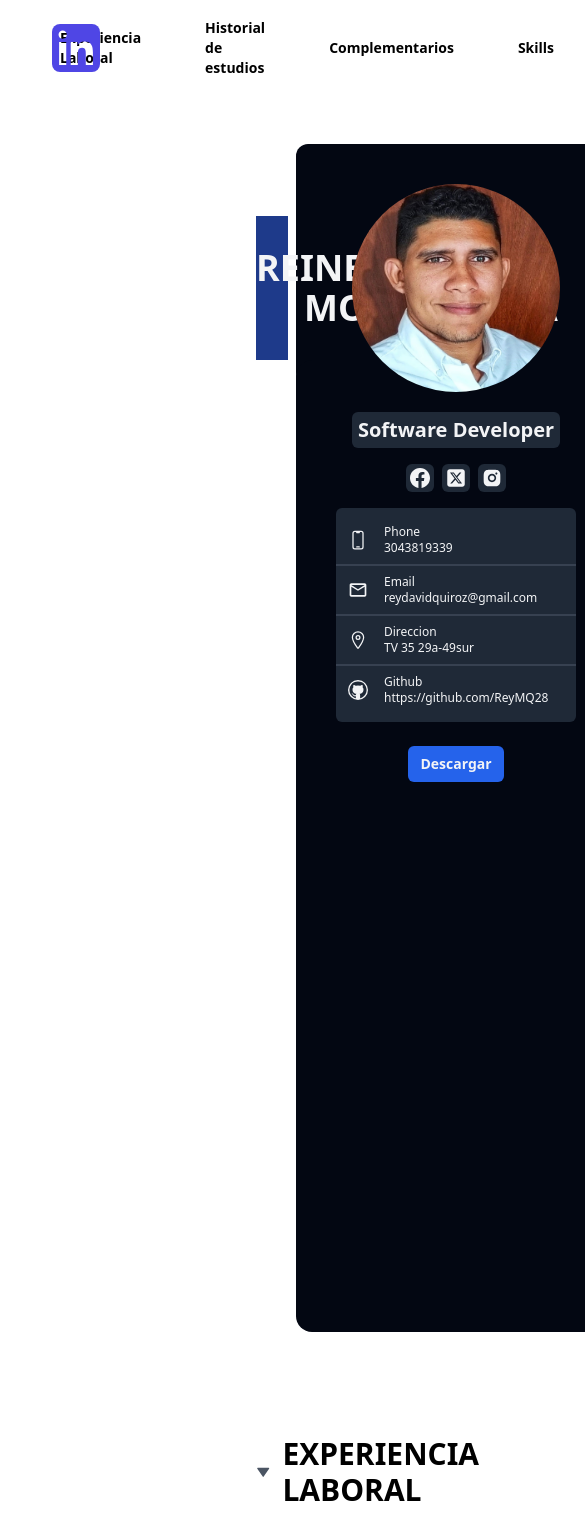
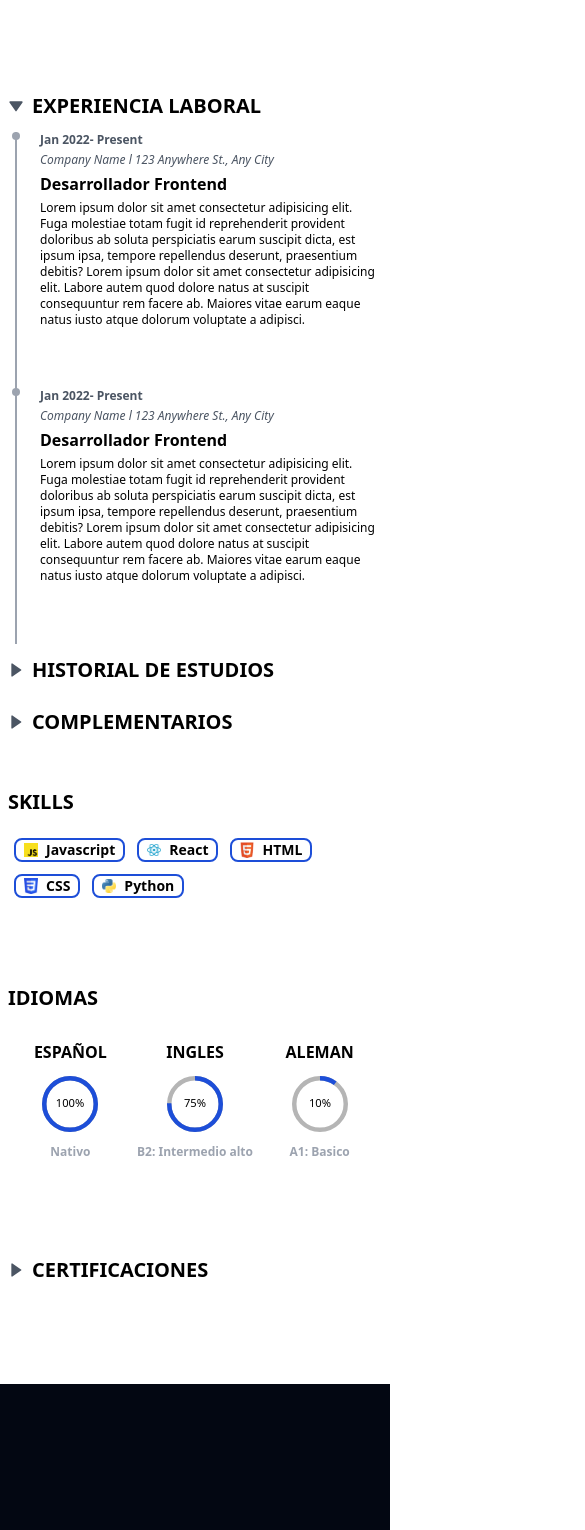
Before and after one commit to mateodevcode/curriculum-vitae-react, a React (Vite) app: page /curriculum-vitae-react/ in a window 390 px wide. Shown: the top 1530 px of the page, 585 px wide, since content can reach past the window. Built offline with nearby package versions, Linux system fonts and the light colour scheme.

Commit message:
Se agrego el modo responsive para los componentes history, idiomas, skills y certificaciones

```diff
--- a/src/components/Certificaciones.jsx
+++ b/src/components/Certificaciones.jsx
@@ -11,40 +11,40 @@ const Certificaciones = () => {
   };
 
   return (
-    <div id="certificaciones" className="flex flex-col justify-center items-center mt-20 mb-40">
-      <div className="flex flex-col justify-center items-start w-full px-10">
+    <div id="certificaciones" className="flex flex-col justify-center items-center lg:mt-20 lg:mb-40 md:mt-20 md:mb-40 sm:mt-10 sm:mb-20">
+      <div className="flex flex-col justify-center items-start w-full lg:px-10 md:px-5 sm:px-2">
         <div
           className={`flex flex-row justify-start items-center cursor-pointer py-4`}
           onClick={onclick}
         >
           <BiSolidRightArrow
-            className={`text-2xl mr-3 text-gray-600 ${
+            className={`lg:text-2xl md:text-xl sm:text-base lg:mr-3 md:mr-3 sm:mr-2 text-gray-600 ${
               desplegar == true ? "flex" : "hidden"
             }`}
           />
           <BiSolidDownArrow
-            className={`text-2xl mr-3 text-gray-600 ${
+            className={`lg:text-2xl md:text-xl sm:text-base lg:mr-3 md:mr-3 sm:mr-2 text-gray-600 ${
               desplegar == true ? "hidden" : "flex"
             }`}
           />
-          <h3 className="title-history text-3xl font-semibold py-2 uppercase hover:text-blue-700">
+          <h3 className="title-history lg:text-3xl md:text-2xl sm:text-xl font-semibold lg:py-2 md:py-2 sm:py-1 hover:text-blue-700 uppercase">
             Certificaciones
           </h3>
         </div>
 
         <div className={`flex flex-col ${desplegar == true ? "hidden" : "flex"}`}>
 
-            <div className="my-4 hover:scale-105">
-                <h3 className="pl-10 text-3xl font-semibold hover:text-blue-700">Linux</h3>
-                <p className="pl-10 font-semibold italic text-gray-500">Cisco Network Academy</p>
+            <div className="lg:my-4 md:my-4 sm:my-2 hover:scale-105">
+                <h3 className="lg:pl-10 md:pl-8 sm:pl-5 lg:text-3xl md:text-2xl sm:text-xl font-semibold hover:text-blue-700">Linux</h3>
+                <p className="lg:pl-10 md:pl-8 sm:pl-5 font-semibold italic text-gray-500">Cisco Network Academy</p>
                 <a href="https://www.credly.com/badges/e0c84987-46ab-42ad-b03e-f79190fee693/linked_in_profile" target="_blank">
                 <img src={hardware} alt="" className="" />
                 </a>
             </div>
 
-            <div className="my-4 hover:scale-105">
-                <h3 className="pl-10 text-3xl font-semibold hover:text-blue-700">Linux</h3>
-                <p className="pl-10 font-semibold italic text-gray-500">Cisco Network Academy</p>
+            <div className="lg:my-4 md:my-4 sm:my-2 hover:scale-105">
+                <h3 className="lg:pl-10 md:pl-8 sm:pl-5 lg:text-3xl md:text-2xl sm:text-xl font-semibold hover:text-blue-700">Linux</h3>
+                <p className="lg:pl-10 md:pl-8 sm:pl-5 font-semibold italic text-gray-500">Cisco Network Academy</p>
                 <a href="https://www.credly.com/badges/e0c84987-46ab-42ad-b03e-f79190fee693/linked_in_profile" target="_blank">
                 <img src={hardware} alt="" className="" />
                 </a>
--- a/src/components/Footer.jsx
+++ b/src/components/Footer.jsx
@@ -8,7 +8,7 @@ import mateo from "../img/mateo.jpg";
 const Footer = () => {
   return (
     <div className="flex flex-col justify-between items-center bg-gray-950 w-ful h-full text-white">
-      <div className="flex flex-row justify-around items-start my-40 w-full">
+      <div className="flex flex-wrap flex-row justify-around items-start my-40 w-full">
         <div className="flex flex-col justify-center items-start">
           <div className="flex flex-row justify-center items-center hover:text-blue-600 text-xl font-semibold mb-2">
             <BsPersonCircle className="mx-2 text-2xl" />
--- a/src/components/Header.jsx
+++ b/src/components/Header.jsx
@@ -4,7 +4,7 @@ function Header() {
   return (
     <div className="w-full flex justify-around items-center px-7 pr-3 mb-10 ">
       <div className=" flex items-start justify- cursor-pointer  my-6  w-12 h-12">
-        <GrLinkedin className="flex justify-center items-center text-indigo-600 absolute rounded-lg bg cursor-pointer w-12 h-12  text-3xl ml-6 " />
+        <a href="https://www.linkedin.com/" target="_blank"><GrLinkedin className="flex justify-center items-center text-indigo-600 absolute rounded-lg bg cursor-pointer w-12 h-12  text-3xl ml-6 " /></a>
       </div>
       <div className="flex justify-between text-sm font-semibold items-center  ">
         <div className="px-8 hover:text-blue-700"><a href="#experiencia-laboral">Experiencia Laboral</a></div>
--- a/src/components/HistoryAcademy.jsx
+++ b/src/components/HistoryAcademy.jsx
@@ -13,12 +13,12 @@ function HistoryAcademy() {
   }
 
   return (
-    <div id="historial-estudios" className="flex flex-col justify-center items-start w-full px-10">
-      <div className={`flex flex-row justify-start items-center cursor-pointer py-4`} onClick={onclick}>
-        <BiSolidRightArrow className={`text-2xl mr-3 text-gray-600 ${desplegar == true ? "flex" : "hidden"}`} />
-        <BiSolidDownArrow className={`text-2xl mr-3 text-gray-600 ${desplegar == true ? "hidden" : "flex"}`} />
-        <h3 className="title-history text-3xl font-semibold py-2 hover:text-blue-700">
-          HISTORIAL DE ESTUDIOS
+    <div id="historial-estudios" className="flex flex-col justify-center items-start w-full lg:px-10 md:px-5 sm:px-2">
+      <div className={`flex flex-row justify-start items-center cursor-pointer lg:py-4 md:py-3 sm:py-2`} onClick={onclick}>
+        <BiSolidRightArrow className={`lg:text-2xl md:text-xl sm:text-base lg:mr-3 md:mr-3 sm:mr-2 text-gray-600 ${desplegar == true ? "flex" : "hidden"}`} />
+        <BiSolidDownArrow className={`lg:text-2xl md:text-xl sm:text-base lg:mr-3 md:mr-3 sm:mr-2 text-gray-600 ${desplegar == true ? "hidden" : "flex"}`} />
+        <h3 className="title-history lg:text-3xl md:text-2xl sm:text-xl font-semibold lg:py-2 md:py-2 sm:py-1 hover:text-blue-700 uppercase">
+          Historial de Estudios
         </h3>
       </div>
       <div className={`flex flex-col ${desplegar == true ? "hidden" : "flex"}`}>
@@ -26,21 +26,21 @@ function HistoryAcademy() {
 
         <div className="historyExp flex flex-row justify-center items-start">
           <div className="flex flex-col justify-center items-center pl-1 mr-4">
-            <div className="w-4 h-4 bg-gray-400 rounded-full"></div>
-            <div className="bg-gray-400 w-1 h-72 -mt-2"></div>
+            <div className="lg:w-4 lg:h-4 md:w-3 md:h-3 sm:w-2 sm:h-2 bg-gray-400 rounded-full"></div>
+            <div className="bg-gray-400 lg:w-1 lg:h-72 md:w-1 md:h-72 sm:w-0.5 sm:h-64 -mt-2"></div>
           </div>
           <div>
-            <div className="contenido-history px-5">
-              <p className="tiempo-history text-sm text-gray-600 font-semibold">
+            <div className="contenido-history lg:px-5 md:px-3 sm:px-1">
+              <p className="tiempo-history lg:text-sm md:text-sm sm:text-xs text-gray-600 font-semibold">
                 Jan 2022- Present
               </p>
-              <p className="empresa-history text-lg text-gray-600 italic mt-1">
+              <p className="empresa-history lg:text-lg md:text-base sm:text-xs text-gray-600 italic mt-1">
                 Company Name l 123 Anywhere St., Any City
               </p>
-              <h4 className="cargo-history text-xl font-semibold py-1">
+              <h4 className="cargo-history lg:text-xl md:text-lg sm:text-base font-semibold py-1">
                 Desarrollador Frontend
               </h4>
-              <p className="descripcion-history">
+              <p className="descripcion-history lg:text-base md:text-sm sm:text-xs">
                 Lorem ipsum dolor sit amet consectetur adipisicing elit. Fuga
                 molestiae totam fugit id reprehenderit provident doloribus ab
                 soluta perspiciatis earum suscipit dicta, est ipsum ipsa,
--- a/src/components/HistoryComplement.jsx
+++ b/src/components/HistoryComplement.jsx
@@ -13,12 +13,12 @@ function HistoryComplement() {
   }
 
   return (
-    <div id="complementarios" className="flex flex-col justify-center items-start w-full px-10">
-      <div className={`flex flex-row justify-start items-center cursor-pointer py-4`} onClick={onclick}>
-        <BiSolidRightArrow className={`text-2xl mr-3 text-gray-600 ${desplegar == true ? "flex" : "hidden"}`} />
-        <BiSolidDownArrow className={`text-2xl mr-3 text-gray-600 ${desplegar == true ? "hidden" : "flex"}`} />
-        <h3 className="title-history text-3xl font-semibold py-2 hover:text-blue-700">
-          COMPLEMENTARIOS
+    <div id="complementarios" className="flex flex-col justify-center items-start w-full lg:px-10 md:px-5 sm:px-2">
+      <div className={`flex flex-row justify-start items-center cursor-pointer lg:py-4 md:py-3 sm:py-2`} onClick={onclick}>
+        <BiSolidRightArrow className={`lg:text-2xl md:text-xl sm:text-base lg:mr-3 md:mr-3 sm:mr-2 text-gray-600 ${desplegar == true ? "flex" : "hidden"}`} />
+        <BiSolidDownArrow className={`lg:text-2xl md:text-xl sm:text-base lg:mr-3 md:mr-3 sm:mr-2 text-gray-600 ${desplegar == true ? "hidden" : "flex"}`} />
+        <h3 className="title-history lg:text-3xl md:text-2xl sm:text-xl font-semibold lg:py-2 md:py-2 sm:py-1 hover:text-blue-700 uppercase">
+          Complementarios
         </h3>
       </div>
       <div className={`flex flex-col ${desplegar == true ? "hidden" : "flex"}`}>
@@ -26,21 +26,21 @@ function HistoryComplement() {
 
         <div className="historyExp flex flex-row justify-center items-start">
           <div className="flex flex-col justify-center items-center pl-1 mr-4">
-            <div className="w-4 h-4 bg-gray-400 rounded-full"></div>
-            <div className="bg-gray-400 w-1 h-72 -mt-2"></div>
+            <div className="lg:w-4 lg:h-4 md:w-3 md:h-3 sm:w-2 sm:h-2 bg-gray-400 rounded-full"></div>
+            <div className="bg-gray-400 lg:w-1 lg:h-72 md:w-1 md:h-72 sm:w-0.5 sm:h-64 -mt-2"></div>
           </div>
           <div>
-            <div className="contenido-history px-5">
-              <p className="tiempo-history text-sm text-gray-600 font-semibold">
+            <div className="contenido-history lg:px-5 md:px-3 sm:px-1">
+              <p className="tiempo-history lg:text-sm md:text-sm sm:text-xs text-gray-600 font-semibold">
                 Jan 2022- Present
               </p>
-              <p className="empresa-history text-lg text-gray-600 italic mt-1">
+              <p className="empresa-history lg:text-lg md:text-base sm:text-xs text-gray-600 italic mt-1">
                 Company Name l 123 Anywhere St., Any City
               </p>
-              <h4 className="cargo-history text-xl font-semibold py-1">
+              <h4 className="cargo-history lg:text-xl md:text-lg sm:text-base font-semibold py-1">
                 Desarrollador Frontend
               </h4>
-              <p className="descripcion-history">
+              <p className="descripcion-history lg:text-base md:text-sm sm:text-xs">
                 Lorem ipsum dolor sit amet consectetur adipisicing elit. Fuga
                 molestiae totam fugit id reprehenderit provident doloribus ab
                 soluta perspiciatis earum suscipit dicta, est ipsum ipsa,
--- a/src/components/HistoryExp.jsx
+++ b/src/components/HistoryExp.jsx
@@ -9,23 +9,23 @@ function HistoryExp() {
   };
 
   return (
-    <div id="experiencia-laboral" className="flex flex-col justify-center items-start w-full px-10">
+    <div id="experiencia-laboral" className="flex flex-col justify-center items-start w-full lg:px-10 md:px-5 sm:px-2">
       <div
-        className={`flex flex-row justify-start items-center cursor-pointer py-4`}
+        className={`flex flex-row justify-start items-center cursor-pointer lg:py-4 md:py-3 sm:py-2`}
         onClick={onclick}
       >
         <BiSolidRightArrow
-          className={`text-2xl mr-3 text-gray-600 ${
+          className={`lg:text-2xl md:text-xl sm:text-base lg:mr-3 md:mr-3 sm:mr-2 text-gray-600 ${
             desplegar == true ? "flex" : "hidden"
           }`}
         />
         <BiSolidDownArrow
-          className={`text-2xl mr-3 text-gray-600 ${
+          className={`lg:text-2xl md:text-xl sm:text-base lg:mr-3 md:mr-3 sm:mr-2 text-gray-600 ${
             desplegar == true ? "hidden" : "flex"
           }`}
         />
-        <h3 className="title-history text-3xl font-semibold py-2 hover:text-blue-700">
-          EXPERIENCIA LABORAL
+        <h3 className="title-history lg:text-3xl md:text-2xl sm:text-xl font-semibold lg:py-2 md:py-2 sm:py-1 hover:text-blue-700 uppercase">
+          Experiencia Laboral
         </h3>
       </div>
       <div className={`flex flex-col ${desplegar == true ? "hidden" : "flex"}`}>
@@ -33,21 +33,21 @@ function HistoryExp() {
 
         <div className="historyExp flex flex-row justify-center items-start">
           <div className="flex flex-col justify-center items-center pl-1 mr-4">
-            <div className="w-4 h-4 bg-gray-400 rounded-full"></div>
-            <div className="bg-gray-400 w-1 h-72 -mt-2"></div>
+            <div className="lg:w-4 lg:h-4 md:w-3 md:h-3 sm:w-2 sm:h-2 bg-gray-400 rounded-full"></div>
+            <div className="bg-gray-400 lg:w-1 lg:h-72 md:w-1 md:h-72 sm:w-0.5 sm:h-64 -mt-2"></div>
           </div>
           <div>
-            <div className="contenido-history px-5">
-              <p className="tiempo-history text-sm text-gray-600 font-semibold">
+            <div className="contenido-history lg:px-5 md:px-3 sm:px-1">
+              <p className="tiempo-history lg:text-sm md:text-sm sm:text-xs text-gray-600 font-semibold">
                 Jan 2022- Present
               </p>
-              <p className="empresa-history text-lg text-gray-600 italic mt-1">
+              <p className="empresa-history lg:text-lg md:text-base sm:text-xs text-gray-600 italic mt-1">
                 Company Name l 123 Anywhere St., Any City
               </p>
-              <h4 className="cargo-history text-xl font-semibold py-1">
+              <h4 className="cargo-history lg:text-xl md:text-lg sm:text-base font-semibold py-1">
                 Desarrollador Frontend
               </h4>
-              <p className="descripcion-history">
+              <p className="descripcion-history lg:text-base md:text-sm sm:text-xs">
                 Lorem ipsum dolor sit amet consectetur adipisicing elit. Fuga
                 molestiae totam fugit id reprehenderit provident doloribus ab
                 soluta perspiciatis earum suscipit dicta, est ipsum ipsa,
@@ -63,21 +63,21 @@ function HistoryExp() {
 
         <div className="historyExp flex flex-row justify-center items-start">
           <div className="flex flex-col justify-center items-center pl-1 mr-4">
-            <div className="w-4 h-4 bg-gray-400 rounded-full"></div>
-            <div className="bg-gray-400 w-1 h-72 -mt-2"></div>
+            <div className="lg:w-4 lg:h-4 md:w-3 md:h-3 sm:w-2 sm:h-2 bg-gray-400 rounded-full"></div>
+            <div className="bg-gray-400 lg:w-1 lg:h-72 md:w-1 md:h-72 sm:w-0.5 sm:h-64 -mt-2"></div>
           </div>
           <div>
-            <div className="contenido-history px-5">
-              <p className="tiempo-history text-sm text-gray-600 font-semibold">
+            <div className="contenido-history lg:px-5 md:px-3 sm:px-1">
+              <p className="tiempo-history lg:text-sm md:text-sm sm:text-xs text-gray-600 font-semibold">
                 Jan 2022- Present
               </p>
-              <p className="empresa-history text-lg text-gray-600 italic mt-1">
+              <p className="empresa-history lg:text-lg md:text-base sm:text-xs text-gray-600 italic mt-1">
                 Company Name l 123 Anywhere St., Any City
               </p>
-              <h4 className="cargo-history text-xl font-semibold py-1">
+              <h4 className="cargo-history lg:text-xl md:text-lg sm:text-base font-semibold py-1">
                 Desarrollador Frontend
               </h4>
-              <p className="descripcion-history">
+              <p className="descripcion-history lg:text-base md:text-sm sm:text-xs">
                 Lorem ipsum dolor sit amet consectetur adipisicing elit. Fuga
                 molestiae totam fugit id reprehenderit provident doloribus ab
                 soluta perspiciatis earum suscipit dicta, est ipsum ipsa,
@@ -90,6 +90,8 @@ function HistoryExp() {
             </div>
           </div>
         </div>
+
+
       </div>
     </div>
   );
--- a/src/components/Idiomas.jsx
+++ b/src/components/Idiomas.jsx
@@ -7,14 +7,14 @@ const Idiomas = () => {
   const percentagealeman = 10;
 
   return (
-    <div id="idiomas" className="px-10 w-full mt-20 mb-40">
-      <h3 className="font-semibold text-3xl hover:text-blue-800 w-min pb-4">
+    <div id="idiomas" className="w-full lg:px-10 md:px-5 sm:px-2 lg:mt-20 lg:mb-32 md:mt-20 md:mb-32 sm:mt-10 sm:mb-16">
+      <h3 className="font-semibold lg:text-3xl md:text-2xl sm:text-xl hover:text-blue-700 w-min pb-4">
         IDIOMAS
       </h3>
-      <div className="flex flex-row justify-around items-center">
+      <div className="flex flex-row justify-around items-start">
         <div className="w-56 flex flex-col justify-center items-center ">
-          <span className="my-3 text-2xl uppercase font-semibold">Español</span>
-          <div className="w-20">
+          <span className="my-3 lg:text-2xl md:text-2xl sm:text-base uppercase font-semibold">Español</span>
+          <div className="lg:w-20 md:w-20 sm:w-14">
             <CircularProgressbar
               value={percentageEspanol}
               text={`${percentageEspanol}%`}
@@ -30,12 +30,12 @@ const Idiomas = () => {
               })}
             />
           </div>
-          <span className="my-3 text-2xl font-semibold text-gray-400">Nativo</span>
+          <span className="my-3 lg:text-2xl md:text-2xl sm:text-xs font-semibold text-gray-400">Nativo</span>
         </div>
 
         <div className="w-56 flex flex-col justify-center items-center">
-          <span className="my-3 text-2xl uppercase font-semibold">Ingles</span>
-          <div className="w-20">
+          <span className="my-3 lg:text-2xl md:text-2xl sm:text-base uppercase font-semibold">Ingles</span>
+          <div className="lg:w-20 md:w-20 sm:w-14">
             <CircularProgressbar
               value={percentageingles}
               text={`${percentageingles}%`}
@@ -51,12 +51,12 @@ const Idiomas = () => {
               })}
             />
           </div>
-          <span className="my-3 text-2xl font-semibold text-gray-400">B2: Intermedio alto</span>
+          <span className="my-3 lg:text-2xl md:text-2xl sm:text-xs font-semibold text-gray-400">B2: Intermedio alto</span>
         </div>
 
         <div className="w-56 flex flex-col justify-center items-center">
-          <span className="my-3 text-2xl uppercase font-semibold">Aleman</span>
-          <div className="w-20">
+          <span className="my-3 lg:text-2xl md:text-2xl sm:text-base uppercase font-semibold">Aleman</span>
+          <div className="lg:w-20 md:w-20 sm:w-14">
             <CircularProgressbar
               value={percentagealeman}
               text={`${percentagealeman}%`}
@@ -72,7 +72,7 @@ const Idiomas = () => {
               })}
             />
           </div>
-          <span className="my-3 text-2xl font-semibold text-gray-400">A1: Basico</span>
+          <span className="my-3 lg:text-2xl md:text-2xl sm:text-xs font-semibold text-gray-400">A1: Basico</span>
         </div>
       </div>
     </div>
--- a/src/components/Skills.jsx
+++ b/src/components/Skills.jsx
@@ -3,12 +3,12 @@ import { skillsLeguajes } from "../data/skills.lenguajes";
 
 function Skills() {
   return (
-    <div id="skills" className="px-10 w-full mt-20 mb-40">
-      <h3 className="font-semibold text-3xl hover:text-blue-800 w-min pb-4">SKILLS</h3>
+    <div id="skills" className="w-full lg:px-10 md:px-5 sm:px-2 lg:mt-20 lg:mb-40 md:mt-20 md:mb-40 sm:mt-10 sm:mb-20">
+      <h3 className="font-semibold lg:text-3xl md:text-2xl sm:text-xl hover:text-blue-700 w-min pb-4">SKILLS</h3>
       <div className="w-full flex flex-wrap">
         {skillsLeguajes.map((skill) => (
-            <div key={skill.id} className="flex flex-row jus items-center border-blue-700 hover:text-white hover:bg-gray-950 border-2 rounded-xl w-max px-3 py-1 m-1.5 font-semibold cursor-pointer hover:shadow-xl hover:shadow-blue-900">
-                <img src={skill.img} alt={skill.alt} className='w-5 mr-2' />
+            <div key={skill.id} className="flex flex-row jus items-center border-blue-700 hover:text-white hover:bg-gray-950 border-2 lg:rounded-xl md:rounded-xl sm:rounded-lg w-max lg:px-3 md:px-3 sm:px-2 lg:py-1 md:py-1 sm:py-0 m-1.5 font-semibold cursor-pointer hover:shadow-xl hover:shadow-blue-900 lg:text-base md:text-base sm:text-sm">
+                <img src={skill.img} alt={skill.alt} className='lg:w-5 md:w-5 sm:w-3.5 mr-2' />
                 <span>{skill.nombre}</span>
             </div>
 
--- /dev/null
+++ b/src/data/history.styles.js
@@ -0,0 +1,3 @@
+export const histoyStyles = {
+    titulo: ""
+}
--- a/src/pages/HomePage.jsx
+++ b/src/pages/HomePage.jsx
@@ -9,13 +9,14 @@ import Header from "../components/Header"
 
 
 function HomePage() {
+
   return (
     <div id="homepage">
-    <Header />
-      <div className="flex flex-col justify-start items-center px-64">
+    {/* <Header /> */}
+      <div className={`flex flex-col justify-start items-center lg:px-64 md:px-20 sm:px-0`}>
         <div className="w-full">
-          <Tittle />
-          <Target />
+          {/* <Tittle />   */}
+          {/* <Target /> */}
           <HistoryDeploy />
           <Skills />
           <Idiomas />
```
